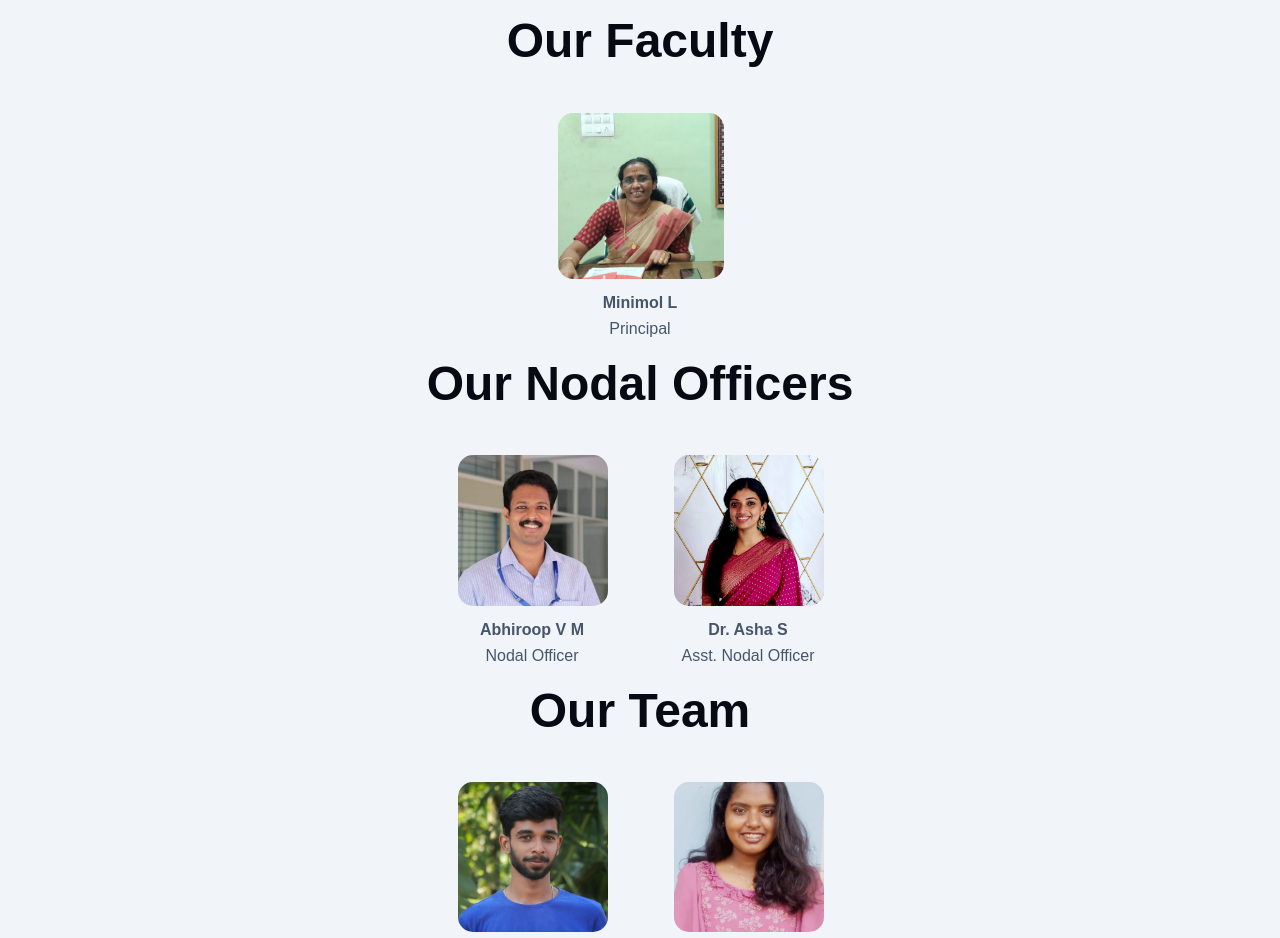
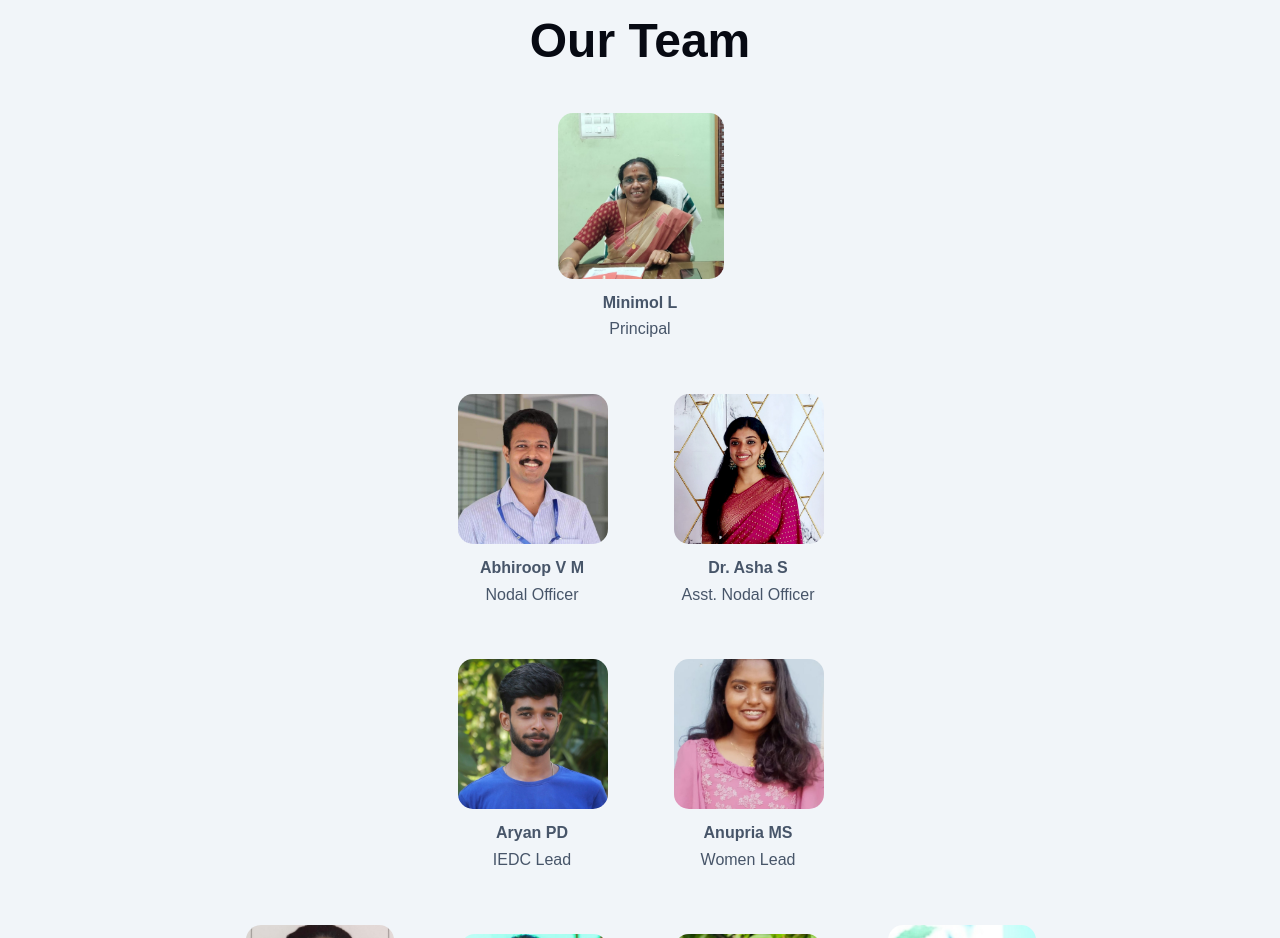
Before and after one commit to kidobop/iedcmti, a website built with Vite: page index.html in a window 1280 px wide. Shown: the part 1507-2445 px from the top of the page. Built offline with nearby package versions, Linux system fonts and the light colour scheme; a web font is replaced by a local one.

Commit message:
team section fix x2

```diff
--- a/index.html
+++ b/index.html
@@ -102,7 +102,7 @@
 
       </section>
       <section id="team" class="team">
-        <h2 class="work__title">Our Faculty</h2>
+        <h2 class="work__title">Our Team</h2>
         <div class="team-content3">
             <div class="box">
               <img src="/public/princi.jpg">
@@ -110,7 +110,7 @@
               <p>Principal</p>
             </div>
          </div>
-        <h2 class="work__title">Our Nodal Officers</h2>
+        <!-- <h2 class="work__title">Our Nodal Officers</h2> -->
         <div class="team-content2">
           <div class="box">
             <img src="/public/abhr.jpg">
@@ -125,7 +125,7 @@
         </div>
 
 
-        <h2 class="work__title">Our Team</h2>
+        <!-- <h2 class="work__title">Our Team</h2> -->
         <div class="team-content2">
           <div class="box">
             <img src="/public/aryan.jpeg">
```
